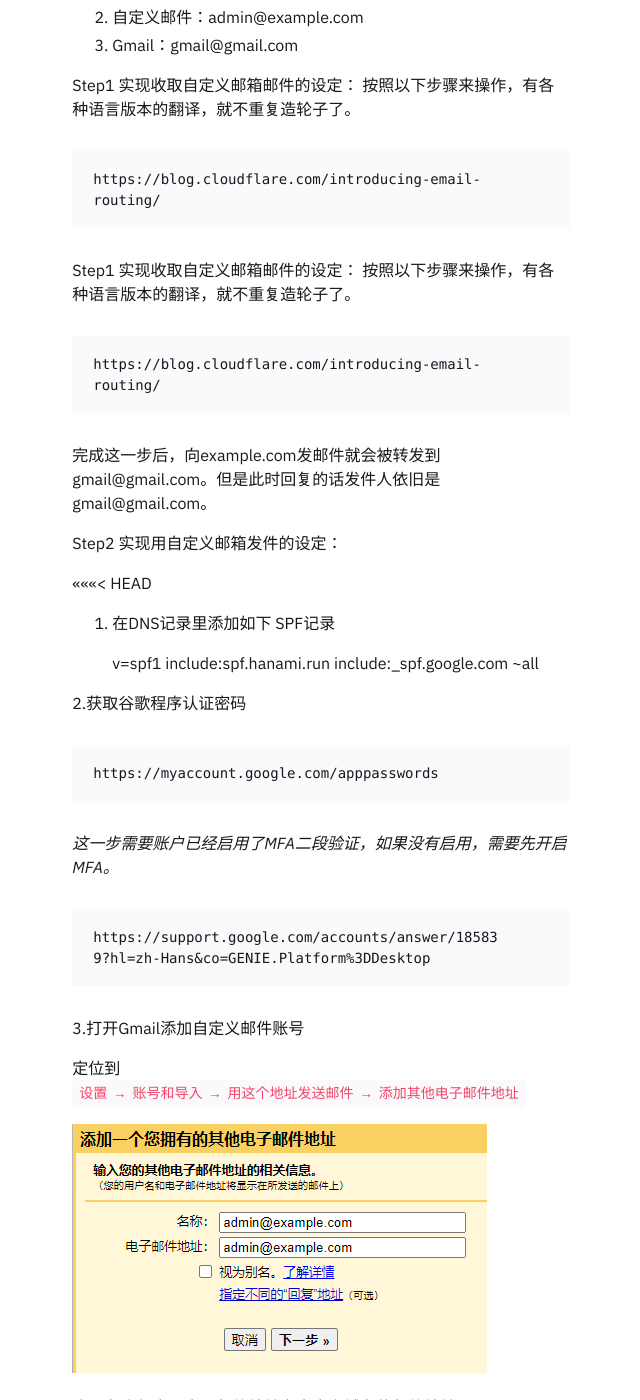
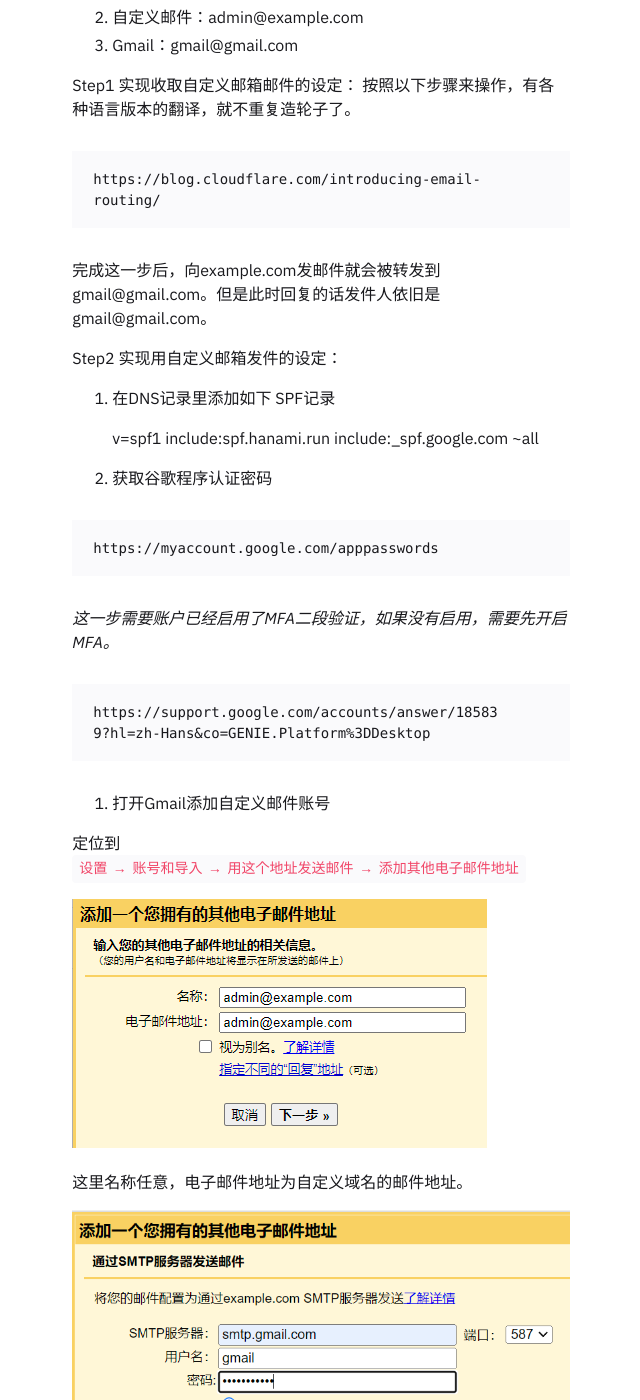
Before and after one commit to bintis/-bintis.github.io, a Jekyll site: the page built from _notes/Public/玩转域名系列之完全Serverless邮件服务器.md, in a window 1280 px wide and 1400 px high, scrolled down 949 px. Shown: the whole window, without its empty margins (319-959 px from the left). Built offline with Jekyll 4.4.1, drawn with Linux system fonts in a browser that asks for light colours; some of the changed text lies outside the part shown.

Commit message:
New Blog

````diff
--- a/_notes/Public/玩转域名系列之完全Serverless邮件服务器.md
+++ b/_notes/Public/玩转域名系列之完全Serverless邮件服务器.md
@@ -39,21 +39,17 @@ https://blog.cloudflare.com/introducing-email-routing/
 ```
 
 
-Step1  实现收取自定义邮箱邮件的设定：
-按照以下步骤来操作，有各种语言版本的翻译，就不重复造轮子了。
-
-    https://blog.cloudflare.com/introducing-email-routing/
-
 完成这一步后，向example.com发邮件就会被转发到gmail@gmail.com。但是此时回复的话发件人依旧是gmail@gmail.com。
 
 Step2 实现用自定义邮箱发件的设定：
 
-<<<<<<< HEAD
+
 1.  在DNS记录里添加如下 SPF记录
 
     v=spf1 include:spf.hanami.run include:_spf.google.com ~all
 
-2.获取谷歌程序认证密码
+
+2. 获取谷歌程序认证密码
 
 ```
 https://myaccount.google.com/apppasswords
@@ -67,7 +63,7 @@ https://support.google.com/accounts/answer/185839?hl=zh-Hans&co=GENIE.Platform%3
 
 
 
-3\.打开Gmail添加自定义邮件账号
+3. 打开Gmail添加自定义邮件账号
 
 定位到 `设置 → 账号和导入 → 用这个地址发送邮件 → 添加其他电子邮件地址`
 
````
Also changed, not shown: other parts of _notes/Public/玩转域名系列之完全Serverless邮件服务器.md (+2 -1 lines).
